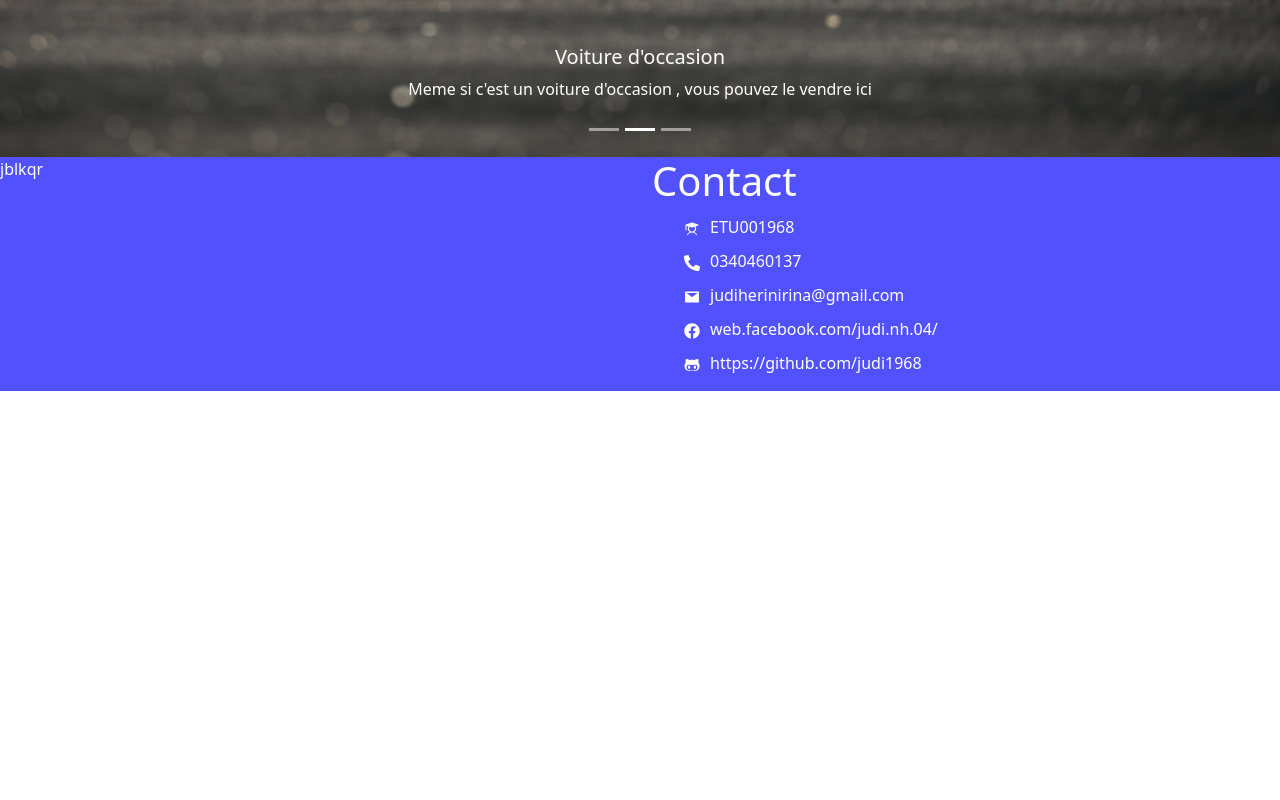
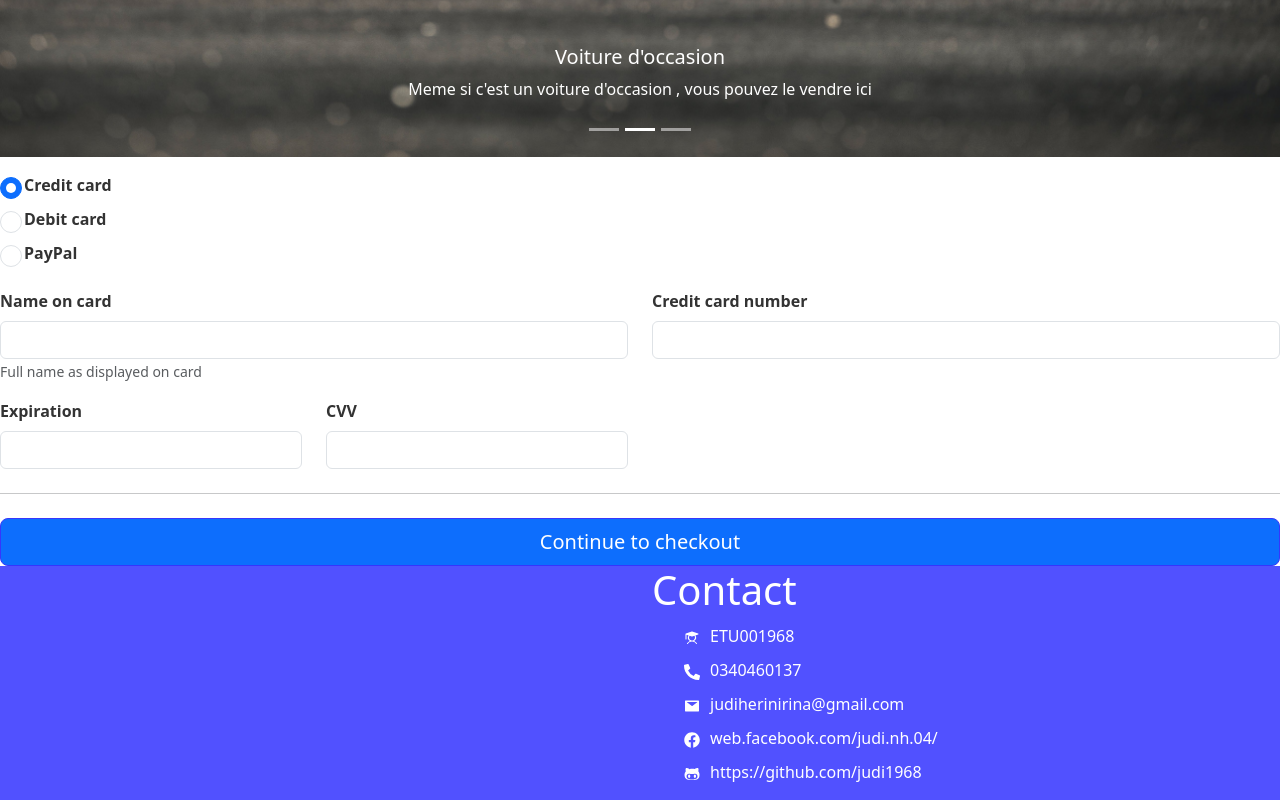
Before and after one commit to judi1968/cloud-S5-front-office-front, a React (Create React App) app: page / in a window 1280 px wide. Shown: the part 696-1496 px from the top of the page. Before the commit the page ends 1087 px from the top, so only its background shows below. Built offline with nearby package versions, Linux system fonts and the light colour scheme.

Commit message:
create form to search multi

```diff
--- a/src/components/Footer.js
+++ b/src/components/Footer.js
@@ -7,7 +7,7 @@ const Footer = () => {
     return(
         <div className="row footer">
             <div className='col-md-6 propos-part'>
-                jblkqr
+
             </div>
             <div className='col-md-6 contact-part'>
                 <h1>Contact</h1>
--- /dev/null
+++ b/src/components/FormSearchMulitCritere.js
@@ -0,0 +1,62 @@
+const FormSearchMulitCritere = () => {
+    return(
+        <div>
+            <form>
+            <div class="my-3">
+            <div class="form-check">
+              <input id="credit" name="paymentMethod" type="radio" class="form-check-input" checked required/>
+              <label class="form-check-label" for="credit">Credit card</label>
+            </div>
+            <div class="form-check">
+              <input id="debit" name="paymentMethod" type="radio" class="form-check-input" required/>
+              <label class="form-check-label" for="debit">Debit card</label>
+            </div>
+            <div class="form-check">
+              <input id="paypal" name="paymentMethod" type="radio" class="form-check-input" required/>
+              <label class="form-check-label" for="paypal">PayPal</label>
+            </div>
+          </div>
+
+          <div class="row gy-3">
+            <div class="col-md-6">
+              <label for="cc-name" class="form-label">Name on card</label>
+              <input type="text" class="form-control" id="cc-name" placeholder="" required/>
+              <small class="text-muted">Full name as displayed on card</small>
+              <div class="invalid-feedback">
+                Name on card is required
+              </div>
+            </div>
+
+            <div class="col-md-6">
+              <label for="cc-number" class="form-label">Credit card number</label>
+              <input type="text" class="form-control" id="cc-number" placeholder="" required/>
+              <div class="invalid-feedback">
+                Credit card number is required
+              </div>
+            </div>
+
+            <div class="col-md-3">
+              <label for="cc-expiration" class="form-label">Expiration</label>
+              <input type="text" class="form-control" id="cc-expiration" placeholder="" required/>
+              <div class="invalid-feedback">
+                Expiration date required
+              </div>
+            </div>
+
+            <div class="col-md-3">
+              <label for="cc-cvv" class="form-label">CVV</label>
+              <input type="text" class="form-control" id="cc-cvv" placeholder="" required/>
+              <div class="invalid-feedback">
+                Security code required
+              </div>
+            </div>
+          </div>
+
+          <hr class="my-4"/>
+
+          <button class="w-100 btn btn-primary btn-lg" type="submit">Continue to checkout</button>
+          </form>
+        </div>
+    );
+}
+export default FormSearchMulitCritere;
--- a/src/pages/Accueil.js
+++ b/src/pages/Accueil.js
@@ -1,7 +1,9 @@
+import { Container } from 'react-bootstrap';
 import ControlledCarousel from '../components/ControlledCarousel';
 import Footer from '../components/Footer';
 import Header from '../components/Header';
 import './../asset/css/Accueil.css';
+import FormSearchMulitCritere from '../components/FormSearchMulitCritere';
 
 export const Accueil = () => {
     return(
@@ -9,9 +11,8 @@ export const Accueil = () => {
             <header>
                 <Header></Header>
             </header>
-
                 <ControlledCarousel></ControlledCarousel>
-
+                <FormSearchMulitCritere></FormSearchMulitCritere>
             <footer>
                 <Footer></Footer>
             </footer>
```
